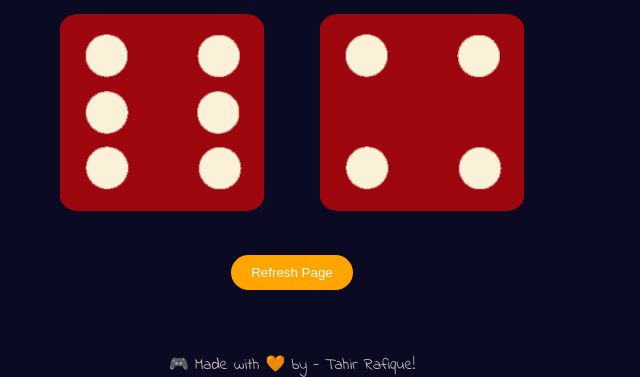
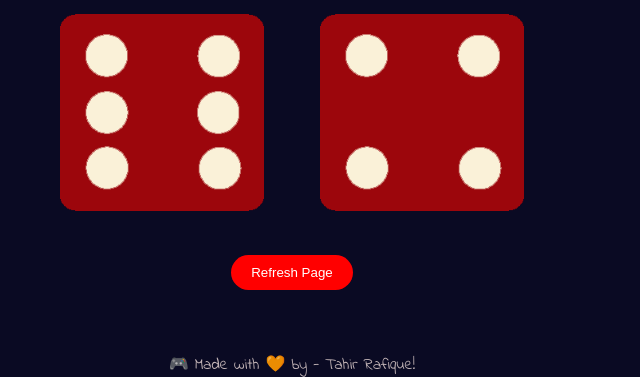
Before and after one commit to tahirprog/Dice-Game, a plain HTML site: page index.html in a window 1280 px wide. Shown: the part 517-894 px from the top of the page, without its empty margins (348-988 px from the left). Drawn offline with Linux system fonts and the light colour scheme; files whose address does not match are found by name.

Commit message:
Update style.css

```diff
--- a/assets/styles/style.css
+++ b/assets/styles/style.css
@@ -36,7 +36,7 @@ img{
 }
 
 .refresh-button {
-      background-color: #FFA500;
+      background-color: red;
       color: white;
       border: none;
       padding: 10px 20px;
```
